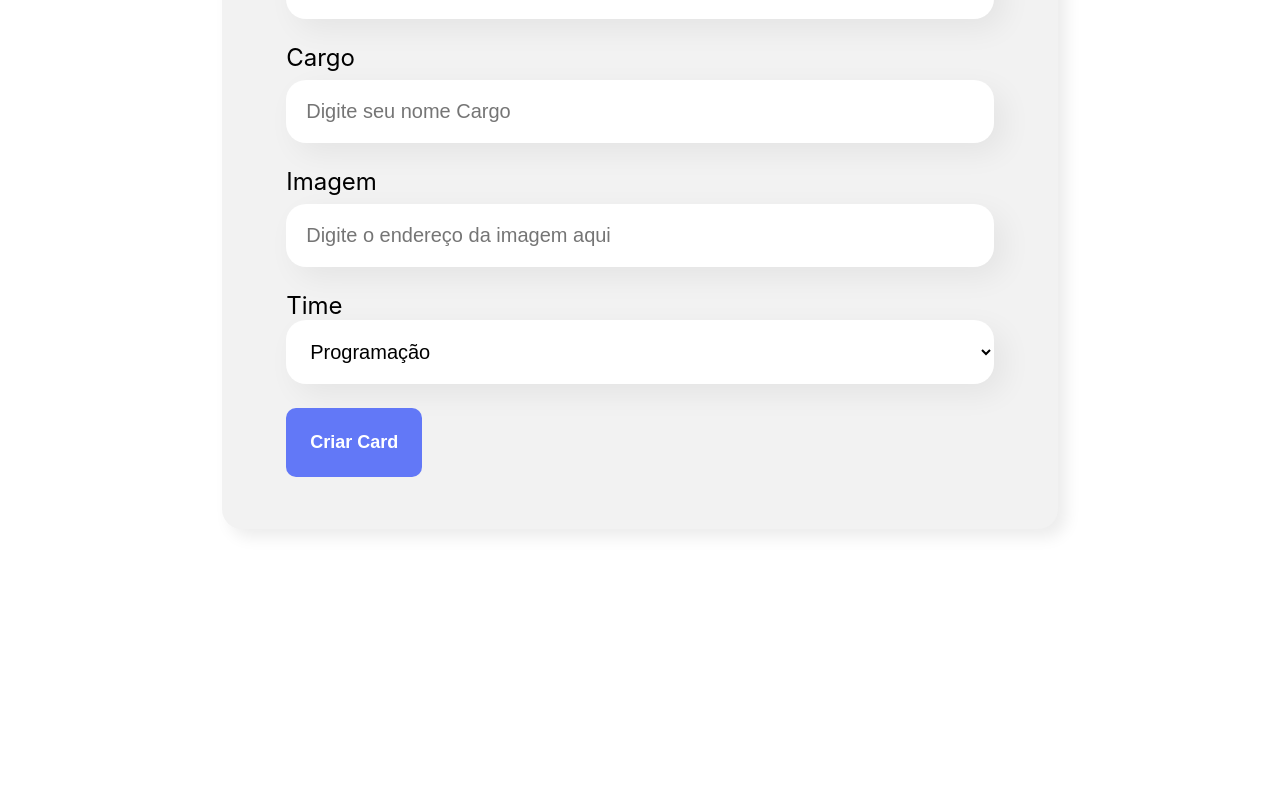
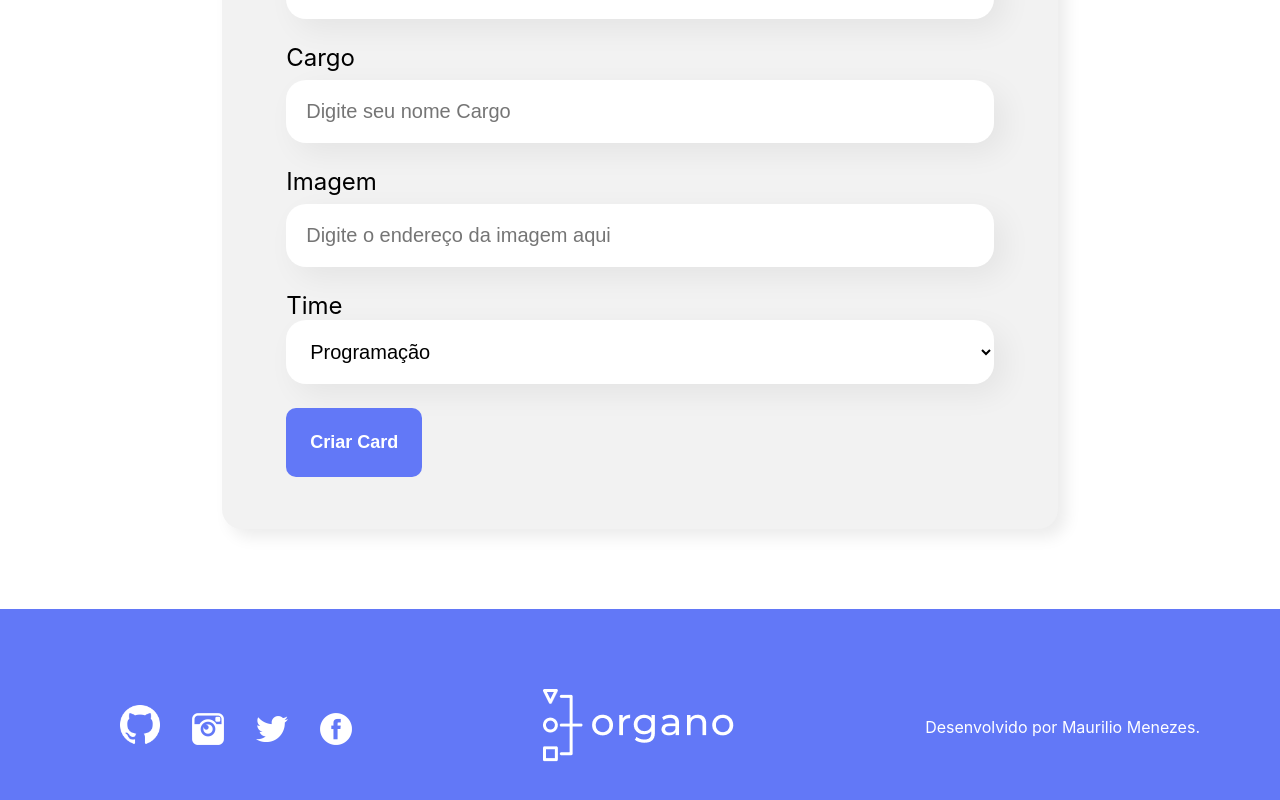
Before and after one commit to MauriMenezes/organo, a React (Create React App) app: page / in a window 1280 px wide. Shown: the part 574-1374 px from the top of the page. Before the commit the page ends 1183 px from the top, so only its background shows below. Built offline with nearby package versions, Linux system fonts and the light colour scheme.

Commit message:
feat: componente footer adicionado

```diff
--- a/src/App.js
+++ b/src/App.js
@@ -1,6 +1,7 @@
 
 import { useState } from 'react';
 import Banner from './componentes/Banner';
+import Footer from './componentes/footer';
 import Formulario from './componentes/Formulario';
 import Time from './componentes/Time';
 
@@ -73,6 +74,8 @@ function App() {
         />
       })}
 
+      <Footer />
+
       {/* {times.map(times => <Time nome={times.nome}></Time>)} */}
     </div>
   );
```
